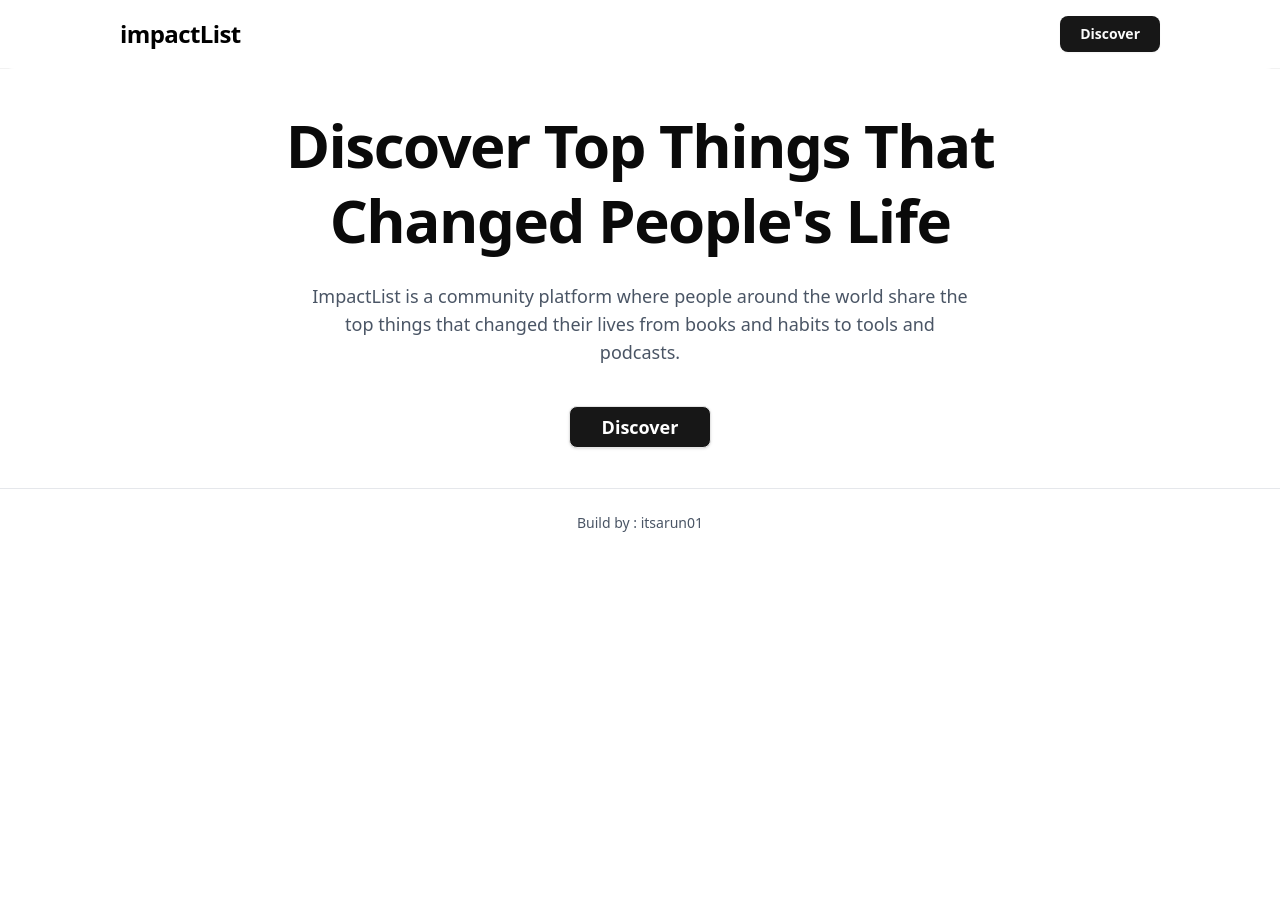
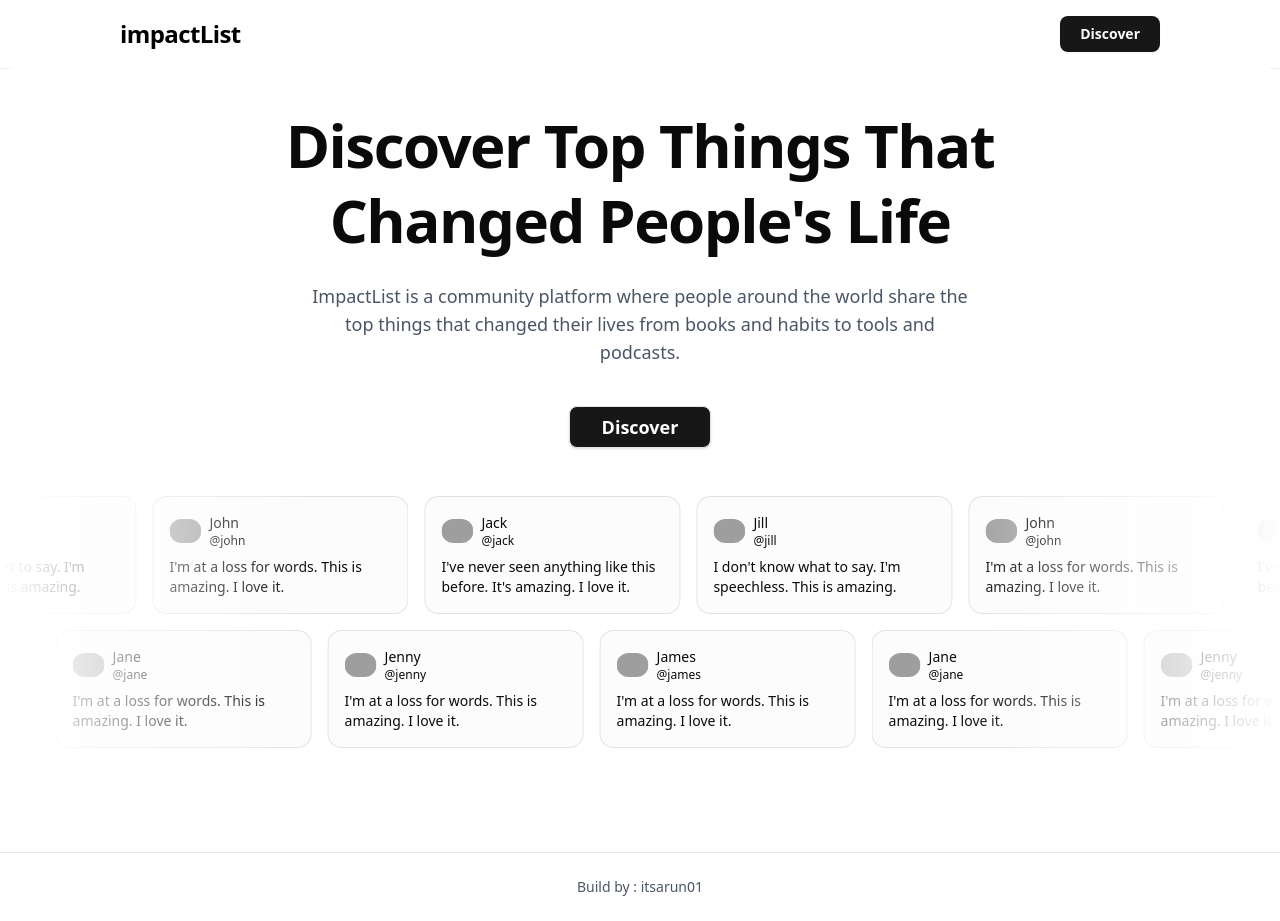
Before and after one commit to hiarun01/impactList, a React (Vite) app in the folder client/: page / in a window 1280 px wide. Before the commit the page ends 800 px from the top, so only its background shows below. Built offline with nearby package versions, Linux system fonts and the light colour scheme; grey boxes are pictures that could not be loaded.

Commit message:
add MarqueeComponent

```diff
--- /dev/null
+++ b/client/src/MarqueeComponent.jsx
@@ -0,0 +1,88 @@
+import {cn} from "@/lib/utils";
+import {Marquee} from "@/components/magicui/marquee";
+
+const reviews = [
+  {
+    name: "Jack",
+    username: "@jack",
+    body: "I've never seen anything like this before. It's amazing. I love it.",
+    img: "https://avatar.vercel.sh/jack",
+  },
+  {
+    name: "Jill",
+    username: "@jill",
+    body: "I don't know what to say. I'm speechless. This is amazing.",
+    img: "https://avatar.vercel.sh/jill",
+  },
+  {
+    name: "John",
+    username: "@john",
+    body: "I'm at a loss for words. This is amazing. I love it.",
+    img: "https://avatar.vercel.sh/john",
+  },
+  {
+    name: "Jane",
+    username: "@jane",
+    body: "I'm at a loss for words. This is amazing. I love it.",
+    img: "https://avatar.vercel.sh/jane",
+  },
+  {
+    name: "Jenny",
+    username: "@jenny",
+    body: "I'm at a loss for words. This is amazing. I love it.",
+    img: "https://avatar.vercel.sh/jenny",
+  },
+  {
+    name: "James",
+    username: "@james",
+    body: "I'm at a loss for words. This is amazing. I love it.",
+    img: "https://avatar.vercel.sh/james",
+  },
+];
+
+const firstRow = reviews.slice(0, reviews.length / 2);
+const secondRow = reviews.slice(reviews.length / 2);
+
+const ReviewCard = ({img, name, username, body}) => {
+  return (
+    <figure
+      className={cn(
+        "relative h-full w-64 cursor-pointer overflow-hidden rounded-xl border p-4",
+        // light styles
+        "border-gray-950/[.1] bg-gray-950/[.01] hover:bg-gray-950/[.05]",
+        // dark styles
+        "dark:border-gray-50/[.1] dark:bg-gray-50/[.10] dark:hover:bg-gray-50/[.15]"
+      )}
+    >
+      <div className="flex flex-row items-center gap-2">
+        <img className="rounded-full" width="32" height="32" alt="" src={img} />
+        <div className="flex flex-col">
+          <figcaption className="text-sm font-medium dark:text-white">
+            {name}
+          </figcaption>
+          <p className="text-xs font-medium dark:text-white/40">{username}</p>
+        </div>
+      </div>
+      <blockquote className="mt-2 text-sm">{body}</blockquote>
+    </figure>
+  );
+};
+
+export function MarqueeComponent() {
+  return (
+    <div className="relative flex w-full flex-col items-center justify-center overflow-hidden lg:mb-24">
+      <Marquee pauseOnHover className="[--duration:20s]">
+        {firstRow.map((review) => (
+          <ReviewCard key={review.username} {...review} />
+        ))}
+      </Marquee>
+      <Marquee reverse pauseOnHover className="[--duration:20s]">
+        {secondRow.map((review) => (
+          <ReviewCard key={review.username} {...review} />
+        ))}
+      </Marquee>
+      <div className="pointer-events-none absolute inset-y-0 left-0 w-1/4 bg-gradient-to-r from-background"></div>
+      <div className="pointer-events-none absolute inset-y-0 right-0 w-1/4 bg-gradient-to-l from-background"></div>
+    </div>
+  );
+}
--- /dev/null
+++ b/client/src/components/magicui/marquee.jsx
@@ -0,0 +1,39 @@
+import { cn } from "@/lib/utils";
+
+export function Marquee({
+  className,
+  reverse = false,
+  pauseOnHover = false,
+  children,
+  vertical = false,
+  repeat = 4,
+  ...props
+}) {
+  return (
+    <div
+      {...props}
+      className={cn(
+        "group flex overflow-hidden p-2 [--duration:40s] [--gap:1rem] [gap:var(--gap)]",
+        {
+          "flex-row": !vertical,
+          "flex-col": vertical,
+        },
+        className
+      )}>
+      {Array(repeat)
+        .fill(0)
+        .map((_, i) => (
+          <div
+            key={i}
+            className={cn("flex shrink-0 justify-around [gap:var(--gap)]", {
+              "animate-marquee flex-row": !vertical,
+              "animate-marquee-vertical flex-col": vertical,
+              "group-hover:[animation-play-state:paused]": pauseOnHover,
+              "[animation-direction:reverse]": reverse,
+            })}>
+            {children}
+          </div>
+        ))}
+    </div>
+  );
+}
--- a/client/src/index.css
+++ b/client/src/index.css
@@ -39,6 +39,24 @@
   --color-sidebar-accent-foreground: var(--sidebar-accent-foreground);
   --color-sidebar-border: var(--sidebar-border);
   --color-sidebar-ring: var(--sidebar-ring);
+  --animate-marquee: marquee var(--duration) infinite linear;
+  --animate-marquee-vertical: marquee-vertical var(--duration) linear infinite;
+  @keyframes marquee {
+  from {
+    transform: translateX(0);
+    }
+  to {
+    transform: translateX(calc(-100% - var(--gap)));
+    }
+  }
+  @keyframes marquee-vertical {
+  from {
+    transform: translateY(0);
+    }
+  to {
+    transform: translateY(calc(-100% - var(--gap)));
+    }
+  }
 }
 
 :root {
--- a/client/src/pages/Home.jsx
+++ b/client/src/pages/Home.jsx
@@ -1,8 +1,15 @@
 import HeroSection from "@/HeroSection";
+import {MarqueeComponent} from "@/MarqueeComponent";
+
 import React from "react";
 
 const Home = () => {
-  return <HeroSection />;
+  return (
+    <>
+      <HeroSection />
+      <MarqueeComponent />
+    </>
+  );
 };
 
 export default Home;
```
